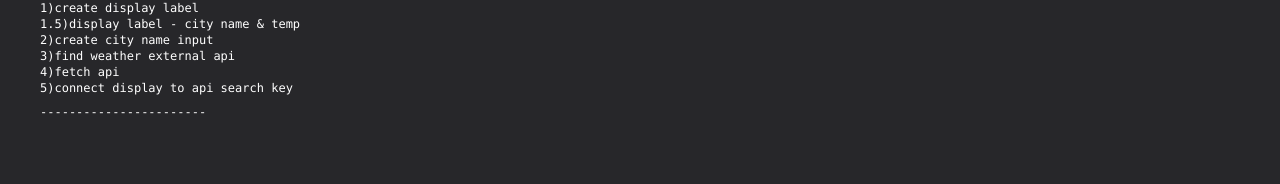
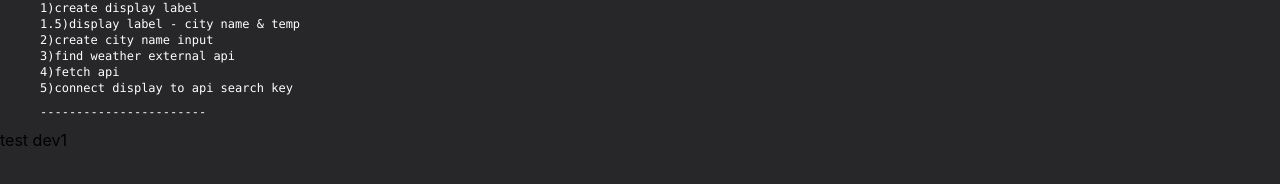
Before and after one commit to solahidris/Project14_T1_WeatherAppReact, a React (Create React App) app: page / in a window 1280 px wide. Shown: the part 288-472 px from the top of the page. Built offline with nearby package versions, Linux system fonts and the light colour scheme.

Commit message:
test dev1

```diff
--- a/src/App.js
+++ b/src/App.js
@@ -10,7 +10,7 @@ function App() {
       <WorkFlow />
 
       <div>
-
+        <p>test dev1</p>
       </div>
     </div>
   );
```
